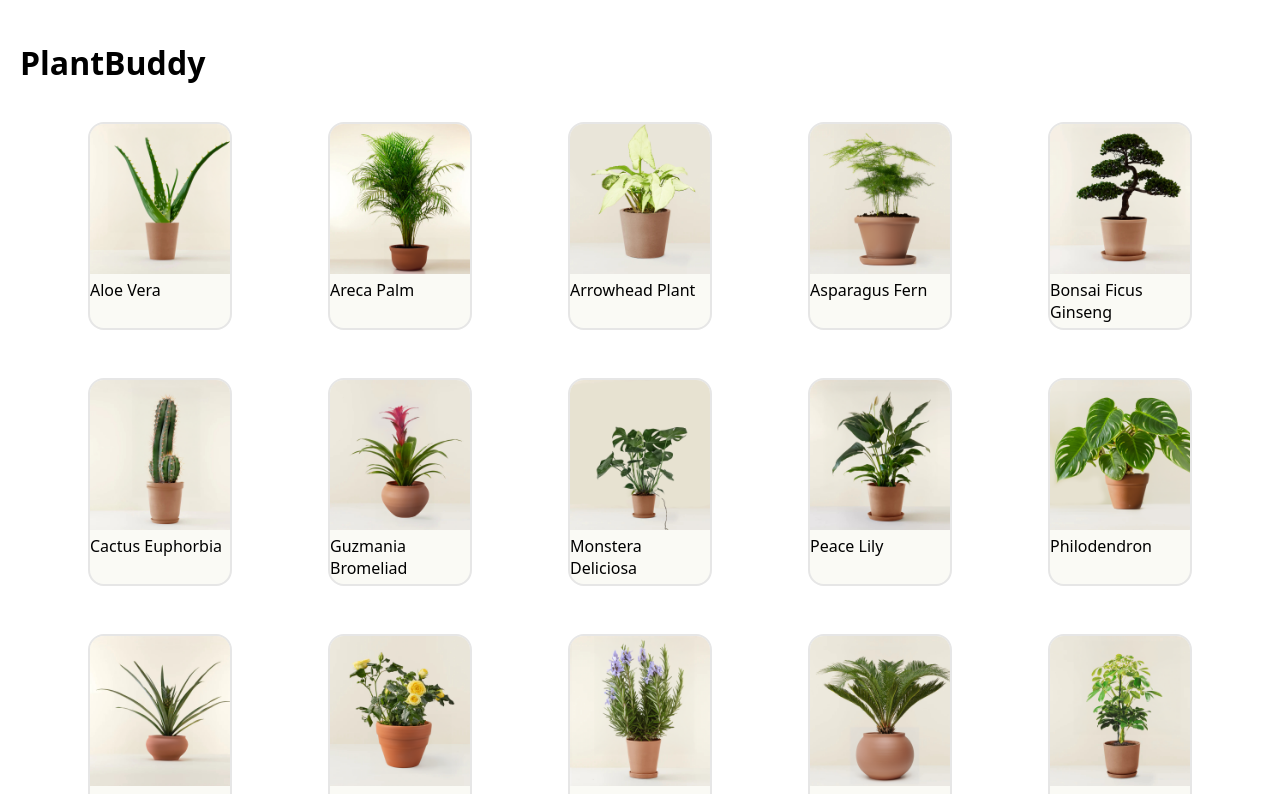
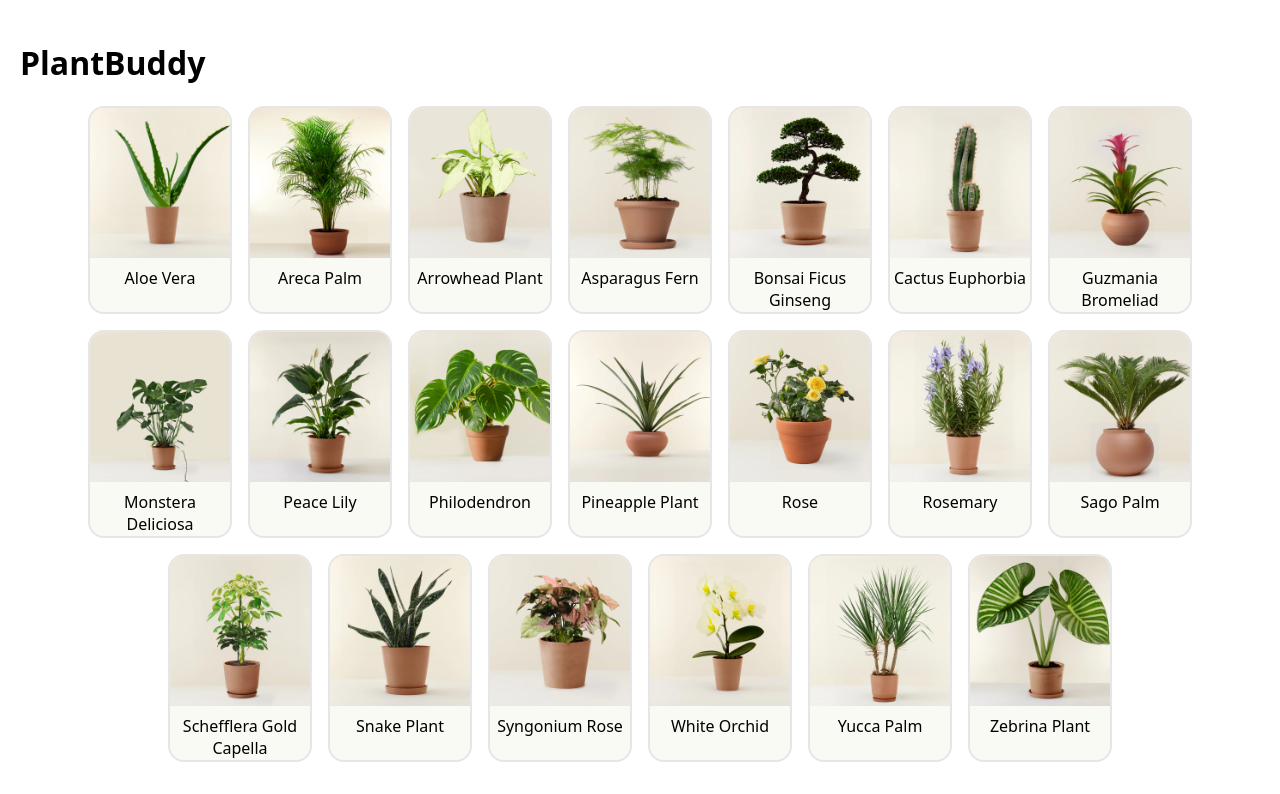
Before and after one commit to MartaJaekel/Plantbuddy, a Next.js app: page / in a window 1280 px wide. Shown: the top 794 px of the page. Built offline with nearby package versions, Linux system fonts and the light colour scheme.

Commit message:
Update Styling Card Component

```diff
--- a/components/Card/index.js
+++ b/components/Card/index.js
@@ -6,7 +6,7 @@ export default function PlantCard() {
   return (
     <StyledList>
       {plants.map((plant) => (
-        <StyledListItem key={plant.id}>
+        <li key={plant.id}>
           <StyledFigure>
             <Image
               src={plant.image}
@@ -14,9 +14,9 @@ export default function PlantCard() {
               height={150}
               alt={plant.commonName}
             />
-            <figcaption>{plant.commonName}</figcaption>
+            <StyledCaption>{plant.commonName}</StyledCaption>
           </StyledFigure>
-        </StyledListItem>
+        </li>
       ))}
     </StyledList>
   );
@@ -29,17 +29,8 @@ const StyledList = styled.ul`
   gap: 1rem;
 `;
 
-const StyledListItem = styled.li`
-  //   width: 9rem;
-  //   height: 13rem;
-  //   border-radius: 1rem;
-  //   border: 2px solid #e6e6e6;
-  //   overflow: hidden;
-  //   background-color: var(--color-beige);
-  //
-`;
-
 const StyledFigure = styled.figure`
+  margin: 0;
   width: 9rem;
   height: 13rem;
   border-radius: 1rem;
@@ -47,3 +38,8 @@ const StyledFigure = styled.figure`
   overflow: hidden;
   background-color: var(--color-beige);
 `;
+
+const StyledCaption = styled.figcaption`
+  text-align: center;
+  margin: 0.25rem;
+`;
```
